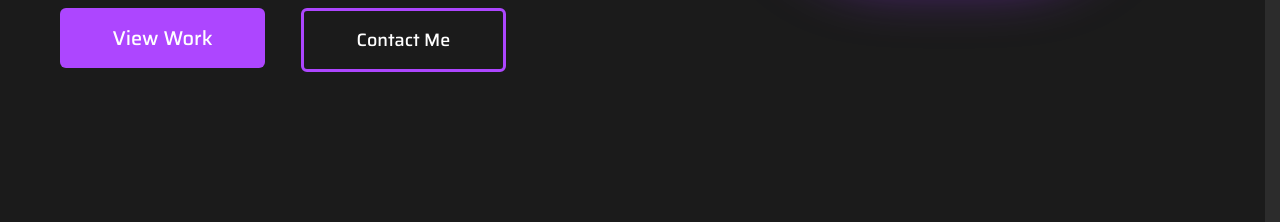
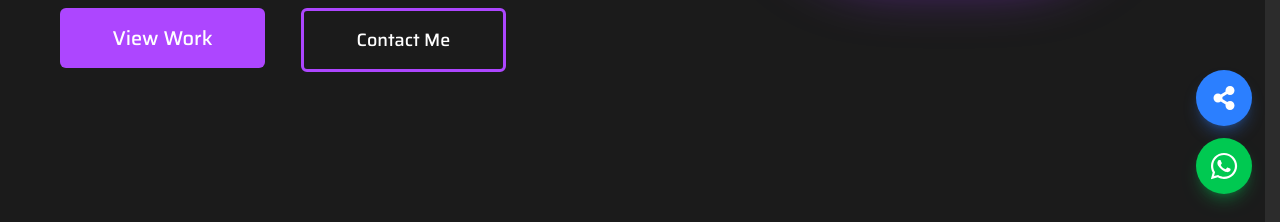
Before and after one commit to piyushyadav69592/Piyush_yadav.coder, a React (Vite) app: page / in a window 1280 px wide. Shown: the part 578-800 px from the top of the page. Built offline with nearby package versions, Linux system fonts and the light colour scheme.

Commit message:
share button add

```diff
--- a/src/assets/assets.js
+++ b/src/assets/assets.js
@@ -129,8 +129,8 @@ export const projects = [
     image: projectImg1,
     tech: ["React", "Bootstrap", "CSS", "JavaScript"],
     icons: [FaReact, FaBootstrap, FaCss3Alt, FaJs],
-    demo: "#",
-    code: "#",
+    demo: "https://calculatorbypiyush.netlify.app/",
+    code: "https://github.com/piyushyadav69592/calculator",
   },
   {
     title: "Rock-Paper-Scissors Game",
@@ -138,8 +138,8 @@ export const projects = [
     image: projectImg2,
     tech: ["JavaScript", "CSS", "HTML"],
     icons: [FaJs, FaCss3Alt, FaHtml5],
-    demo: "#",
-    code: "#",
+    demo: "https://rpsgamebypiyush.netlify.app/",
+    code: "https://github.com/piyushyadav69592/Rock-Paper-Scissors-Game",
   },
   {
     title: "Pdf Merger",
@@ -147,7 +147,7 @@ export const projects = [
     image: projectImg3,
     tech: ["JavaScript", "CSS", "HTML", "Node.js", "Express.js"],
     icons: [FaJs, FaCss3Alt, FaHtml5, FaNodeJs],
-    demo: "#",
+    demo: "https://piyushpdf.netlify.app/",
     code: "#",
   },
   {
@@ -165,7 +165,7 @@ export const projects = [
     image: projectImg5,
     tech: ["JavaScript", "CSS", "HTML"],
     icons: [FaJs, FaCss3Alt, FaHtml5],
-    demo: "#",
+    demo: "https://curdoperationn.netlify.app/",
     code: "#",
   },
   {
@@ -174,7 +174,7 @@ export const projects = [
     image: projectImg6,
     tech: ["JavaScript", "HTML", "CSS", "API", "Google Sheets"],
     icons: [FaJs, FaHtml5, FaCss3Alt],
-    demo: "#",
+    demo: "https://ingramlogin.netlify.app/",
     code: "#",
   }
 ];
--- a/src/component/Project.jsx
+++ b/src/component/Project.jsx
@@ -29,7 +29,7 @@ const Skill = () => {
                         initial={{ opacity: 0, x: 20, scale: 0.9 }}
                         whileInView={{ opacity: 1, x: 0, scale: 1 }}
                         transition={{ duration: 0.45 }}
-                        viewport={{ once: true, amount: 0.25 }}
+                        viewport={{ once: false, amount: 0.5 }}
                         className='flex h-full flex-col overflow-hidden text-white rounded-xl border border-white/10 bg-white/10 shadow-lg'>
                         <img
                             src={project.image}
--- a/src/component/Socialmedia.jsx
+++ b/src/component/Socialmedia.jsx
@@ -1,9 +1,25 @@
 import React from 'react'
 import { motion } from 'framer-motion'
+import { FaShareAlt, FaWhatsapp } from 'react-icons/fa'
 import { socialLinks } from '../assets/assets.js'
 
 
 const Socialmedia = () => {
+    const handleShare = async () => {
+        const shareData = {
+            title: 'My Portfolio',
+            text: 'Check out my portfolio',
+            url: window.location.href
+        };
+
+        if (navigator.share) {
+            await navigator.share(shareData);
+        } else {
+            await navigator.clipboard.writeText(window.location.href);
+            window.alert('Portfolio link copied!');
+        }
+    };
+
     return (
         <section id='social' className='w-full overflow-hidden bg-dark-100/90 px-5 py-20 text-white sm:px-10 lg:px-20'>
             <div className=' max-w-6xl'>
@@ -19,8 +35,8 @@ const Socialmedia = () => {
                     <p className='mt-3 text-base text-gray-400'>Explore my work, creative experiments, and professional journey across these platforms.</p>
 
                     <div className='mt-8'>
-                    <hr className='mb-1' />
-                    <hr className='mb-10'></hr>
+                        <hr className='mb-1' />
+                        <hr className='mb-10'></hr>
                     </div>
                 </motion.div>
 
@@ -55,6 +71,32 @@ const Socialmedia = () => {
                     ))}
                 </div>
             </div>
+            {/* fixed portfolio share button */}
+            <motion.button
+                type='button'
+                onClick={handleShare}
+                aria-label='Share this portfolio'
+                title='Share this portfolio'
+                whileHover={{ scale: 1.1 }}
+                whileTap={{ scale: 0.95 }}
+                className='fixed right-5 bottom-24 z-50 flex h-14 w-14 items-center justify-center rounded-full bg-blue-500 text-2xl text-white shadow-lg shadow-blue-500/30 transition-colors duration-300 hover:bg-blue-600 sm:right-7 sm:bottom-24'
+            >
+                <FaShareAlt />
+            </motion.button>
+
+            {/* fixed WhatsApp contact button */}
+            <motion.a
+                href='https://wa.me/919336707358'
+                target='_blank'
+                rel='noreferrer'
+                aria-label='Chat with me on WhatsApp'
+                title='Chat with me on WhatsApp'
+                whileHover={{ scale: 1.1 }}
+                whileTap={{ scale: 0.95 }}
+                className='fixed right-5 bottom-5 z-50 flex h-14 w-14 items-center justify-center rounded-full bg-green-500 text-3xl text-white shadow-lg shadow-green-500/30 transition-colors duration-300 hover:bg-green-600 sm:right-7 sm:bottom-7'
+            >
+                <FaWhatsapp />
+            </motion.a>
         </section>
     )
 }
```
